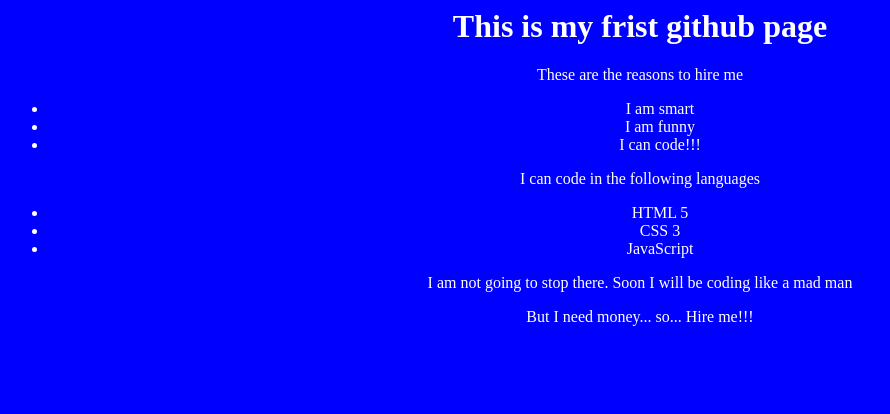
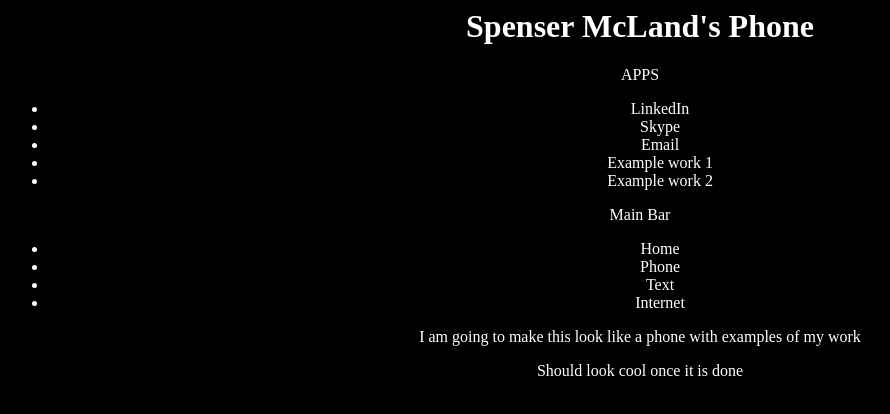
Before and after one commit to Smcland/test, a plain HTML site: page index.html in a window 1280 px wide. Shown: the whole page, without its empty margins (0-890 px from the left). Drawn offline with Linux system fonts and the light colour scheme.

Commit message:
Create index.html

```diff
--- a/index.html
+++ b/index.html
@@ -5,28 +5,32 @@
   </title>
   <body>
     <h1>
-      This is my frist github page
+      Spenser McLand's Phone
     </h1>
-    <p>These are the reasons to hire me</p>
+    <p>APPS</p>
     <ul>
-      <li>I am smart</li>
-      <li>I am funny</li>
-      <li>I can code!!!</li>
+      <li>LinkedIn</li>
+      <li>Skype</li>
+      <li>Email</li>
+      <li>Example work 1</li>
+      <li>Example work 2</li>
     </ul>
-    <p>I can code in the following languages</p>
+    <p>Main Bar</p>
     <ul>
-      <li>HTML 5</li>
-      <li>CSS 3</li>
-      <li>JavaScript</li>
+      <li>Home</li>
+      <li>Phone</li>
+      <li>Text</li>
+      <li>Internet</li>
+
     </ul>
-    <p>I am not going to stop there. Soon I will be coding like a mad man</p>
-    <p>But I need money... so... Hire me!!!</p>
+    <p>I am going to make this look like a phone with examples of my work</p>
+    <p>Should look cool once it is done</p>
 
   </body>
 
   <style>
   Body{
-    background-color:blue;
+    background-color:Black;
     Color:#fff;
     Text-align:center;
     }
```
